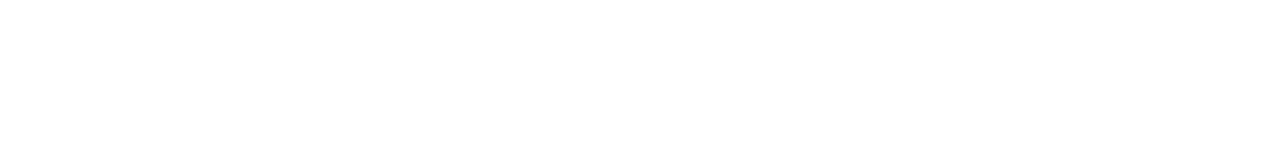
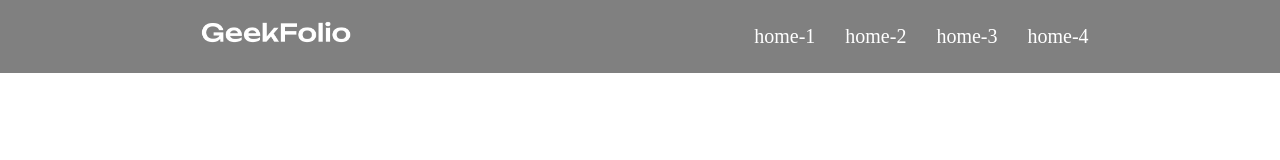
Before and after one commit to saarif23/popolar-person-of-the-world, a plain HTML site: page index.html in a window 1280 px wide. Drawn offline with Linux system fonts and the light colour scheme.

Commit message:
added somethign

```diff
--- a/index.html
+++ b/index.html
@@ -4,8 +4,25 @@
     <meta charset="UTF-8">
     <meta name="viewport" content="width=device-width, initial-scale=1.0">
     <title>Document</title>
+    <link rel="stylesheet" href="styles.css">
 </head>
 <body>
+        <header>
+    <nav>
+        <div class="menu-container">
+            <div class="logo">
+                <img class="logo-photo" src="logo/logo-light.png" alt="wait please">
+            </div>
+            <div class="menus">
+                <li class="idems">home-1</li>
+                <li class="idems">home-2</li>
+                <li class="idems">home-3</li>
+                <li class="idems">home-4</li>
+            </div>
+        </div>
+
+    </nav>
+        </header>
 
 </body>
 </html>
--- a/styles.css
+++ b/styles.css
@@ -0,0 +1,31 @@
+*{
+    margin: 0px;
+    padding: 0px;
+}
+.menu-container{
+    background-color: gray;
+    color: white;
+    list-style: none;
+    display: flex;
+    align-items: center;
+    justify-content: space-around;
+}
+.logo-photo{
+    width: 150px;
+    padding: 20px;
+
+}
+.menus{
+    display: flex;
+}
+.idems{
+
+    margin-left: 10px;
+    font-size: 20px;
+    padding: 10px;
+
+}
+.idems:hover{
+    color: blue;
+
+}
```
